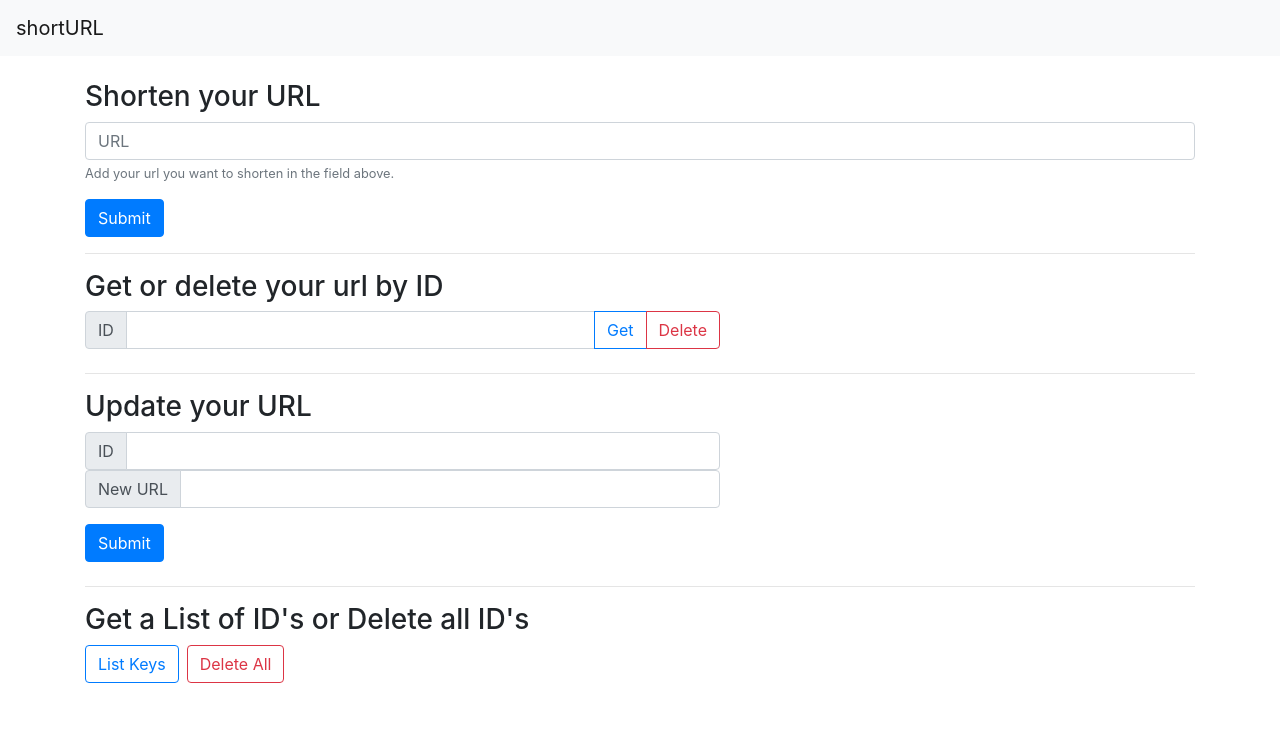
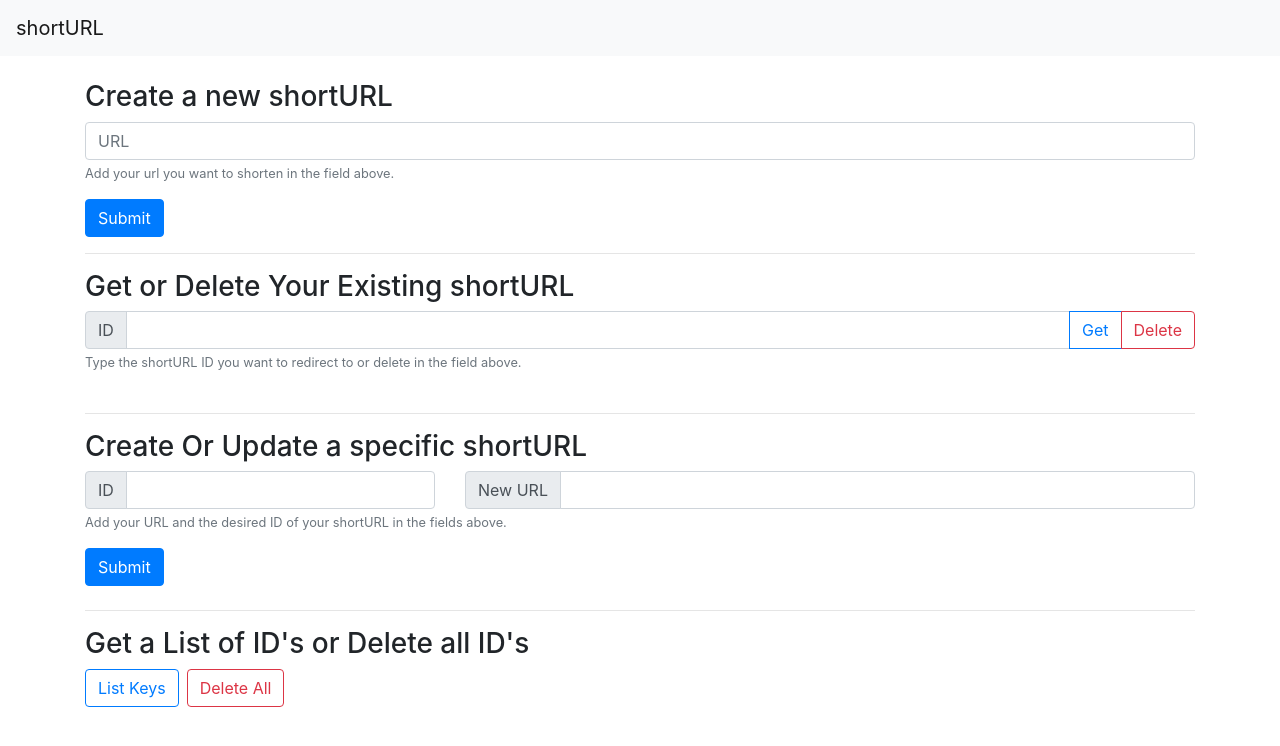
Before and after one commit to UvA-WSaCS-Group01/wsacs-rest-web, a Vue app in the folder client/: page / in a window 1280 px wide. Shown: the top 746 px of the page. Built offline with nearby package versions, Linux system fonts and the light colour scheme.

Commit message:
Minor UI changes

```diff
--- a/client/src/components/UrlShortenerClient.vue
+++ b/client/src/components/UrlShortenerClient.vue
@@ -3,7 +3,7 @@
     <b-container>
       <b-row>
         <b-col cols="12">
-        <h3>Shorten your URL</h3>
+          <h3>Create a new shortURL</h3>
           <b-form @submit="onSubmit" @reset="onReset" v-if="show">
             <b-form-group
               id="input-group-1"
@@ -17,39 +17,53 @@
           </b-form>
         </b-col>
       </b-row>
-      <hr>
+      <hr />
       <b-row class="mb-4">
-        <b-col cols="7" class="text-left">
-        <h3>Get or delete your url by ID</h3>
+        <b-col cols="12" class="text-left">
+          <h3>Get or Delete Your Existing shortURL</h3>
           <b-form @submit="onShortendSubmit" v-if="show">
-            <b-input-group prepend="ID" class>
+            <b-form-group
+              description="Type the shortURL ID you want to redirect to or delete in the field above."
+            >
+              <b-input-group prepend="ID">
                 <b-form-input required v-model="shortendurlcode"></b-form-input>
                 <b-input-group-append>
                   <b-button variant="outline-primary" value="open" type="submit">Get</b-button>
                   <b-button variant="outline-danger" value="delete" type="submit">Delete</b-button>
                 </b-input-group-append>
               </b-input-group>
+            </b-form-group>
           </b-form>
         </b-col>
       </b-row>
-      <hr>
+      <hr />
       <b-row class="mb-4">
-        <b-col cols="7" class="text-left">
-        <h3>Update your URL</h3>
+        <b-col cols="12" class="text-left">
+          <h3>Create Or Update a specific shortURL</h3>
           <b-form @submit="onUpdateSubmit" @reset="onUpdateFormReset" v-if="show">
-              <b-form-group>
-                <b-input-group prepend="ID" class>
+            <b-form-group
+              description="Add your URL and the desired ID of your shortURL in the fields above."
+            >
+              <b-container class="p-0">
+                <b-row>
+                  <b-col cols="4">
+                    <b-input-group prepend="ID">
                       <b-form-input required v-model="formUpdate.urlId"></b-form-input>
                     </b-input-group>
-                <b-input-group prepend="New URL" class>
+                  </b-col>
+                  <b-col cols="8">
+                    <b-input-group prepend="New URL">
                       <b-form-input required v-model="formUpdate.newUrl"></b-form-input>
                     </b-input-group>
+                  </b-col>
+                </b-row>
+              </b-container>
             </b-form-group>
             <b-button type="submit" variant="primary">Submit</b-button>
           </b-form>
         </b-col>
       </b-row>
-      <hr>
+      <hr />
       <b-row>
         <b-col cols="12">
           <h3>Get a List of ID's or Delete all ID's</h3>
@@ -80,9 +94,9 @@ export default {
         clickedBtn: ""
       },
       shortendurlcode: "",
-      formUpdate:{
-        urlId:"",
-        newUrl:""
+      formUpdate: {
+        urlId: "",
+        newUrl: ""
       },
       keys: [],
       show: true
@@ -97,7 +111,7 @@ export default {
       request = this.api.post(this.form.url);
       request
         .then(resp => {
-          console.log(resp.data)
+          console.log(resp.data);
           let text = `We converted ${url} to the id ${resp.data}`;
 
           this.$bvToast.toast(text, {
@@ -186,19 +200,27 @@ export default {
       evt.preventDefault();
       let request;
 
-      request = this.api.put_by_id(this.formUpdate.urlId, this.formUpdate.newUrl);
+      request = this.api.put_by_id(
+        this.formUpdate.urlId,
+        this.formUpdate.newUrl
+      );
       request
         .then(() => {
-          this.$bvToast.toast("Updated URL of " + this.formUpdate.urlId + " to " + this.formUpdate.newUrl, {
+          this.$bvToast.toast(
+            "Updated URL of " +
+              this.formUpdate.urlId +
+              " to " +
+              this.formUpdate.newUrl,
+            {
               title: "Your Entry was updated",
               toaster: "b-toaster-top-center"
-            });
+            }
+          );
         })
-        .catch(err =>{
+        .catch(err => {
           if (err.response.status == 400) {
             this.$bvToast.toast("This is not a valid URL", {
-                title:
-                  "Invalid URL",
+              title: "Invalid URL",
               variant: "danger",
               toaster: "b-toaster-top-center"
             });
@@ -209,7 +231,7 @@ export default {
               toaster: "b-toaster-top-center"
             });
           }
-        })
+        });
     },
     onUpdateFormReset(evt) {
       evt.preventDefault();
```
Lines whose indentation alone changed are shown as unchanged.
